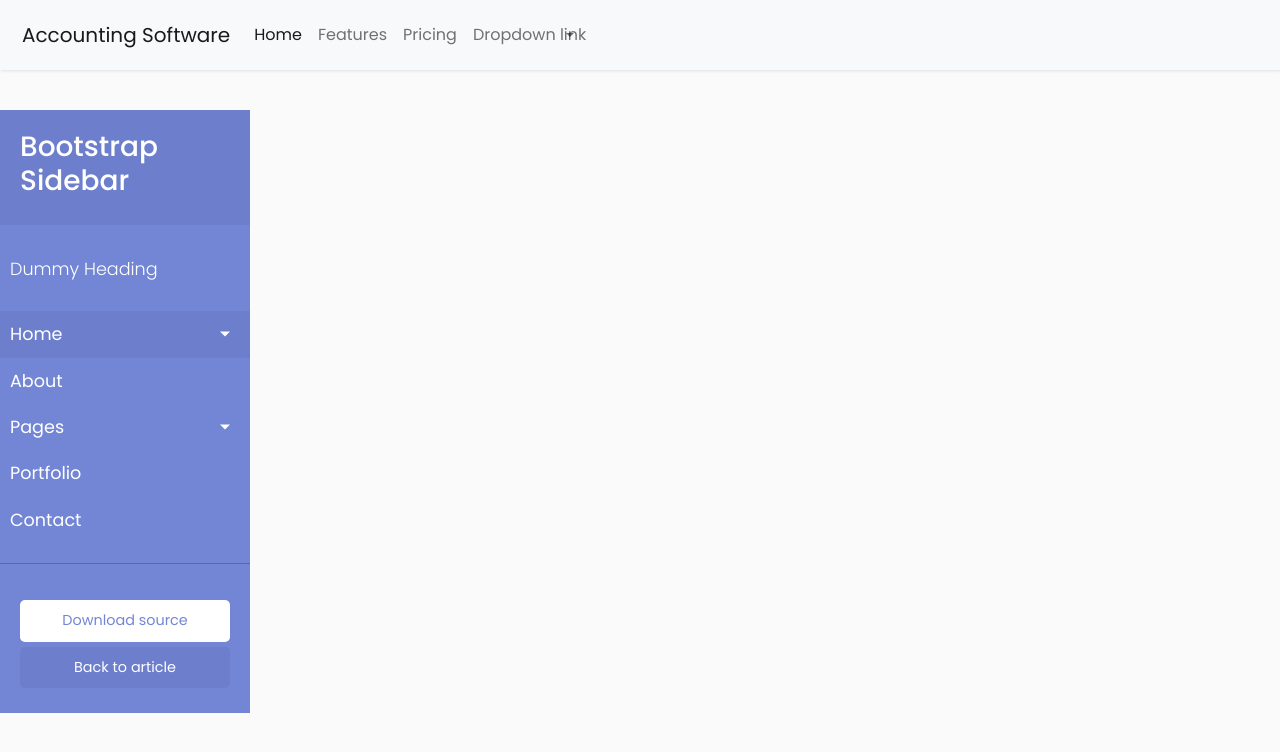
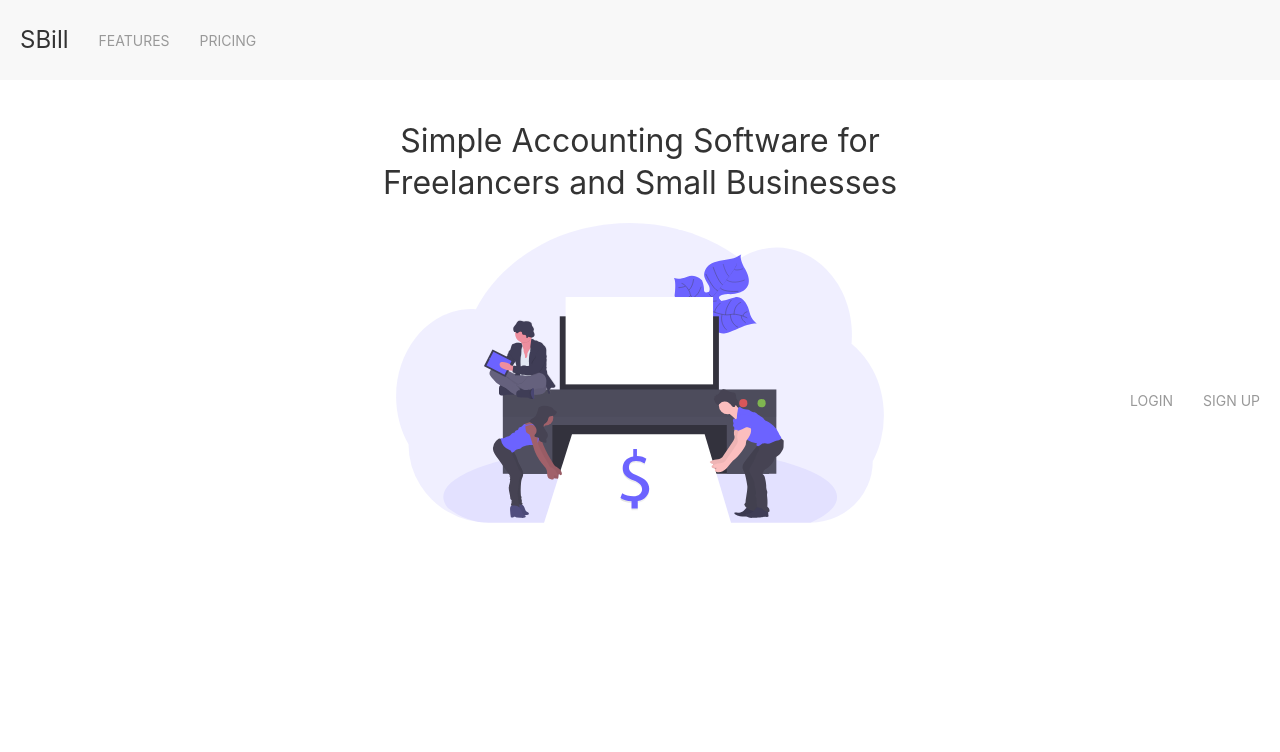
Before and after one commit to johannessiedersberger/sbill-accounting-software, a React (Create React App) app in the folder client/: page / in a window 1280 px wide. Shown: the top 752 px of the page. Built offline with nearby package versions, Linux system fonts and the light colour scheme.

Commit message:
Create Front Page

```diff
--- a/client/src/App.js
+++ b/client/src/App.js
@@ -1,15 +1,13 @@
-// Bootstrap CSS
-import "bootstrap/dist/css/bootstrap.min.css";
-// Bootstrap Bundle JS
-import "bootstrap/dist/js/bootstrap.bundle.min";
 import MainDashboard from './components/MainDashboard';
 import { BrowserRouter, Route, Routes } from 'react-router-dom';
+import FrontPage from "./components/FrontPage";
 
 function App() {
   return (
     <BrowserRouter>
       <Routes>
-        <Route path="/" element={<MainDashboard />} />
+        <Route path="/dashboard" element={<MainDashboard />} />
+        <Route path="/" element={<FrontPage />} />
       </Routes>
     </BrowserRouter>
   );
--- /dev/null
+++ b/client/src/components/FrontPage.js
@@ -0,0 +1,35 @@
+import React from "react";
+import { useState } from "react";
+import 'uikit/dist/css/uikit.min.css';
+import 'uikit/dist/js/uikit-core.min.js';
+import logo from '../images/invoice.svg';
+const FrontPage = (props) => {
+
+
+    return (
+        <div>
+            <nav class="uk-navbar-container uk-margin" uk-navbar="mode: click">
+                <div class="uk-navbar-left">
+                    <a class="uk-navbar-item uk-logo uk-margin-left" href="#">SBill</a>
+
+                    <ul class="uk-navbar-nav">
+                        <li><a href="#">Features</a></li>
+                        <li><a href="#">Pricing</a></li>
+                    </ul>
+                    <ul class="uk-navbar-nav uk-position-right uk-margin-right">
+                        <li><a href="#">Login</a></li>
+                        <li><a href="#">Sign Up</a></li>
+                    </ul>
+
+                </div>
+            </nav>
+
+            <h2 style={{ textAlign: "center" }}>Simple Accounting Software for <br />Freelancers and Small Businesses</h2>
+
+            <img src={logo} style={{ height: 300, margin: "auto", display: "block" }} />
+        </div>
+
+    )
+}
+
+export default FrontPage;
--- a/client/src/components/MainDashboard.css
+++ /dev/null
@@ -1,169 +0,0 @@
-/*
-    DEMO STYLE
-*/
-
-@import "https://fonts.googleapis.com/css?family=Poppins:300,400,500,600,700";
-body {
-    font-family: 'Poppins', sans-serif;
-    background: #fafafa;
-}
-
-p {
-    font-family: 'Poppins', sans-serif;
-    font-size: 1.1em;
-    font-weight: 300;
-    line-height: 1.7em;
-    color: #999;
-}
-
-a,
-a:hover,
-a:focus {
-    color: inherit;
-    text-decoration: none;
-    transition: all 0.3s;
-}
-
-.navbar {
-    padding: 15px 10px;
-    background: #fff;
-    border: none;
-    border-radius: 0;
-    margin-bottom: 40px;
-    box-shadow: 1px 1px 3px rgba(0, 0, 0, 0.1);
-}
-
-.navbar-btn {
-    box-shadow: none;
-    outline: none !important;
-    border: none;
-}
-
-.line {
-    width: 100%;
-    height: 1px;
-    border-bottom: 1px dashed #ddd;
-    margin: 40px 0;
-}
-
-/* ---------------------------------------------------
-    SIDEBAR STYLE
------------------------------------------------------ */
-
-.wrapper {
-    display: flex;
-    width: 100%;
-    align-items: stretch;
-}
-
-#sidebar {
-    min-width: 250px;
-    max-width: 250px;
-    background: #7386D5;
-    color: #fff;
-    transition: all 0.3s;
-}
-
-#sidebar.active {
-    margin-left: -250px;
-}
-
-#sidebar .sidebar-header {
-    padding: 20px;
-    background: #6d7fcc;
-}
-
-#sidebar ul.components {
-    padding: 20px 0;
-    border-bottom: 1px solid #47748b;
-}
-
-#sidebar ul p {
-    color: #fff;
-    padding: 10px;
-}
-
-#sidebar ul li a {
-    padding: 10px;
-    font-size: 1.1em;
-    display: block;
-}
-
-#sidebar ul li a:hover {
-    color: #7386D5;
-    background: #fff;
-}
-
-#sidebar ul li.active>a,
-a[aria-expanded="true"] {
-    color: #fff;
-    background: #6d7fcc;
-}
-
-a[data-toggle="collapse"] {
-    position: relative;
-}
-
-.dropdown-toggle::after {
-    display: block;
-    position: absolute;
-    top: 50%;
-    right: 20px;
-    transform: translateY(-50%);
-}
-
-ul ul a {
-    font-size: 0.9em !important;
-    padding-left: 30px !important;
-    background: #6d7fcc;
-}
-
-ul.CTAs {
-    padding: 20px;
-}
-
-ul.CTAs a {
-    text-align: center;
-    font-size: 0.9em !important;
-    display: block;
-    border-radius: 5px;
-    margin-bottom: 5px;
-}
-
-a.download {
-    background: #fff;
-    color: #7386D5;
-}
-
-a.article,
-a.article:hover {
-    background: #6d7fcc !important;
-    color: #fff !important;
-}
-
-/* ---------------------------------------------------
-    CONTENT STYLE
------------------------------------------------------ */
-
-#content {
-    width: 100%;
-    padding: 20px;
-    min-height: 100vh;
-    transition: all 0.3s;
-}
-
-/* ---------------------------------------------------
-    MEDIAQUERIES
------------------------------------------------------ */
-
-@media (max-width: 768px) {
-    #sidebar {
-        margin-left: -250px;
-    }
-    #sidebar.active {
-        margin-left: 0;
-    }
-    #sidebarCollapse span {
-        display: none;
-    }
-}
--- a/client/src/components/MainDashboard.js
+++ b/client/src/components/MainDashboard.js
@@ -1,103 +1,12 @@
 import React from "react";
 import { useState } from "react";
-import "./MainDashboard.css";
-import $ from 'jquery';
 
 const MainDashboard = (props) => {
-    const [isActive, setActive] = useState(false);
 
-    const toggleClass = () => {
-        setActive(!isActive);
-    };
 
     return (
         <div>
-            <nav class="navbar navbar-expand-lg navbar-light bg-light">
-                <div class="container-fluid">
-                    <div class="navbar-brand" href="/" onClick={toggleClass}>Accounting Software</div>
-                    <button class="navbar-toggler" type="button" data-bs-toggle="collapse" data-bs-target="#navbarNavDropdown" aria-controls="navbarNavDropdown" aria-expanded="false" aria-label="Toggle navigation">
-                        <span class="navbar-toggler-icon"></span>
-                    </button>
-                    <div class="collapse navbar-collapse" id="navbarNavDropdown">
-                        <ul class="navbar-nav">
-                            <li class="nav-item">
-                                <a class="nav-link active" aria-current="page" href="/">Home</a>
-                            </li>
-                            <li class="nav-item">
-                                <a class="nav-link" href="/">Features</a>
-                            </li>
-                            <li class="nav-item">
-                                <a class="nav-link" href="/">Pricing</a>
-                            </li>
-                            <li class="nav-item dropdown">
-                                <a class="nav-link dropdown-toggle" href="/" id="navbarDropdownMenuLink" role="button" data-bs-toggle="dropdown" aria-expanded="false">
-                                    Dropdown link
-                                </a>
-                                <ul class="dropdown-menu" aria-labelledby="navbarDropdownMenuLink">
-                                    <li><a class="dropdown-item" href="/">Action</a></li>
-                                    <li><a class="dropdown-item" href="/">Another action</a></li>
-                                    <li><a class="dropdown-item" href="/">Something else here</a></li>
-                                </ul>
-                            </li>
-                        </ul>
-                    </div>
-                </div>
-            </nav>
-            <nav id="sidebar" className={isActive ? 'active' : null}>
-                <div class="sidebar-header">
-                    <h3>Bootstrap Sidebar</h3>
-                </div>
 
-                <ul class="list-unstyled components">
-                    <p>Dummy Heading</p>
-                    <li class="active">
-                        <a href="#homeSubmenu" data-toggle="collapse" aria-expanded="false" class="dropdown-toggle">Home</a>
-                        <ul class="collapse list-unstyled" id="homeSubmenu">
-                            <li>
-                                <a href="#">Home 1</a>
-                            </li>
-                            <li>
-                                <a href="#">Home 2</a>
-                            </li>
-                            <li>
-                                <a href="#">Home 3</a>
-                            </li>
-                        </ul>
-                    </li>
-                    <li>
-                        <a href="#">About</a>
-                    </li>
-                    <li>
-                        <a href="#pageSubmenu" data-toggle="collapse" aria-expanded="false" class="dropdown-toggle">Pages</a>
-                        <ul class="collapse list-unstyled" id="pageSubmenu">
-                            <li>
-                                <a href="#">Page 1</a>
-                            </li>
-                            <li>
-                                <a href="#">Page 2</a>
-                            </li>
-                            <li>
-                                <a href="#">Page 3</a>
-                            </li>
-                        </ul>
-                    </li>
-                    <li>
-                        <a href="#">Portfolio</a>
-                    </li>
-                    <li>
-                        <a href="#">Contact</a>
-                    </li>
-                </ul>
-
-                <ul class="list-unstyled CTAs">
-                    <li>
-                        <a href="https://bootstrapious.com/tutorial/files/sidebar.zip" class="download">Download source</a>
-                    </li>
-                    <li>
-                        <a href="https://bootstrapious.com/p/bootstrap-sidebar" class="article">Back to article</a>
-                    </li>
-                </ul>
-            </nav>
         </div>
     )
 }
```
Also changed, not shown: client/package.json (+7 -0 lines), client/src/images/invoice.svg (added), 1 other file (tests, documents, lock files or other folders).
